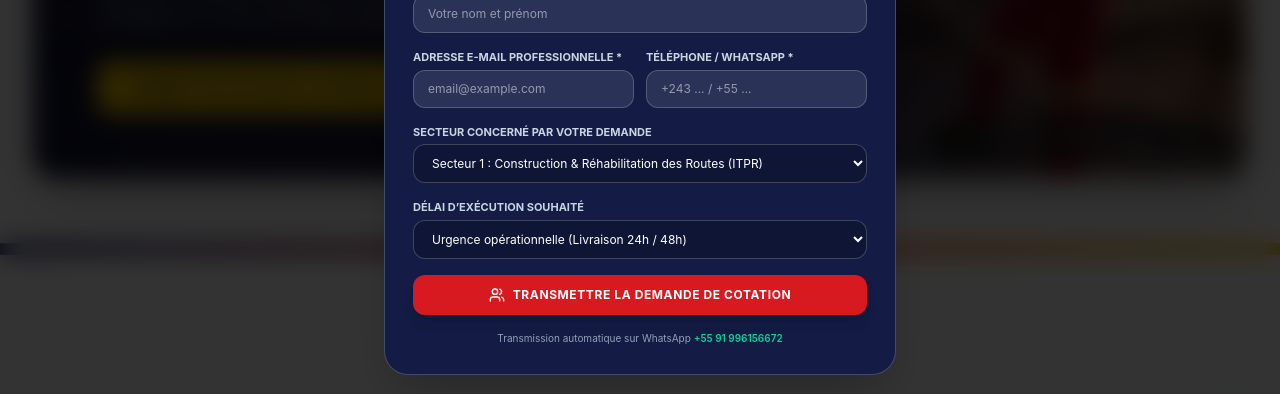
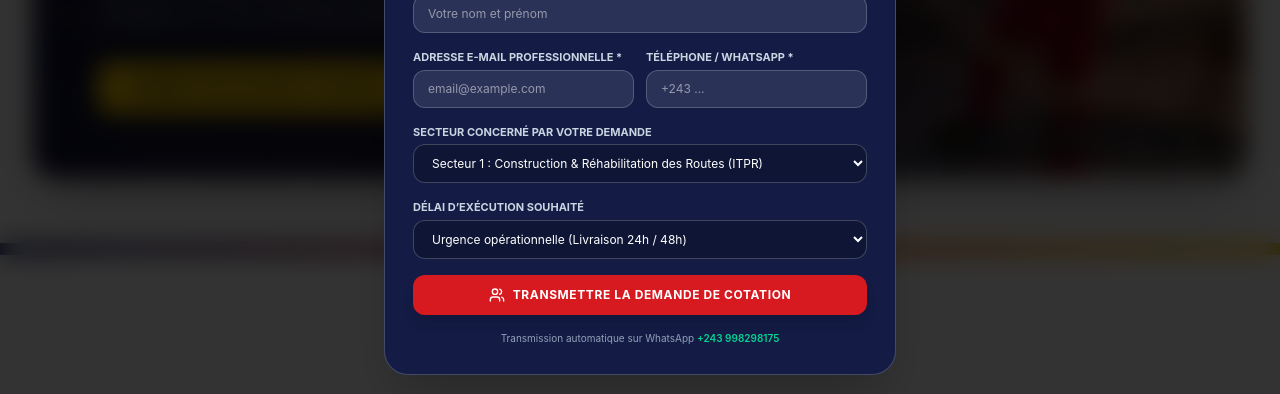
Before and after one commit to EducaTecnologia/kambalemachozi, a React (Vite) app: page / in a window 1280 px wide. Both pictures are taken after a click on the button "SOUMETTRE UN APPEL D’OFFRES". Shown: the part 5623-6017 px from the top of the page. Built offline with nearby package versions, Linux system fonts and the light colour scheme.

Commit message:
chore: update official contact phone number
Replace the old contact phone number with the new official +243 number across all components, placeholders, and internationalization files to ensure accurate communication channels.

```diff
--- a/src/components/ContactNewsletter.tsx
+++ b/src/components/ContactNewsletter.tsx
@@ -261,7 +261,7 @@ export const ContactNewsletter: React.FC<ContactNewsletterProps> = ({ currentLan
                     </label>
                     <input
                       type="tel"
-                      placeholder="+243 ... / +55 ..."
+                      placeholder="+243 ..."
                       value={formData.phone}
                       onChange={(e) => setFormData({ ...formData, phone: e.target.value })}
                       className="w-full px-4 py-3 rounded-xl bg-slate-50 border border-slate-200 text-slate-900 text-sm focus:bg-white focus:outline-hidden focus:ring-2 focus:ring-[#1B2A6B]"
--- a/src/components/PartnerModal.tsx
+++ b/src/components/PartnerModal.tsx
@@ -130,7 +130,7 @@ export const PartnerModal: React.FC<PartnerModalProps> = ({ isOpen, onClose, cur
                 </label>
                 <input
                   type="tel"
-                  placeholder="+243 ... / +55 ..."
+                  placeholder="+243 ..."
                   value={formData.phone}
                   onChange={(e) => setFormData({ ...formData, phone: e.target.value })}
                   className="w-full px-3.5 py-2.5 rounded-xl bg-white/10 border border-white/20 text-white text-xs focus:outline-hidden focus:ring-2 focus:ring-[#F7C600]"
--- a/src/components/VolunteerModal.tsx
+++ b/src/components/VolunteerModal.tsx
@@ -116,7 +116,7 @@ export const VolunteerModal: React.FC<VolunteerModalProps> = ({ isOpen, onClose,
                   <input
                     type="tel"
                     required
-                    placeholder="+243 ... / +55 ..."
+                    placeholder="+243 ..."
                     value={formData.phone}
                     onChange={(e) => setFormData({ ...formData, phone: e.target.value })}
                     className="w-full px-3.5 py-2.5 rounded-xl bg-white/10 border border-white/20 text-white text-xs focus:outline-hidden focus:ring-2 focus:ring-[#F7C600]"
--- a/src/data/i18n/ar.ts
+++ b/src/data/i18n/ar.ts
@@ -552,7 +552,7 @@ export const arTranslations: TranslationSchema = {
     intlUsaOrg: 'RCCM : CD/KNG/RCCM/20-A-01815 • ID.NAT : 01-F4300-N63029P',
     intlUsaLoc: 'N° Impôt : A2161439L • ARSP : 3914908074',
     formTitle: 'إرسال رسالة إلى السيد برتراند كامبالي ماتشوزي',
-    formSub: 'املأ النموذج أدناه للتواصل المباشر مع الإدارة العامة عبر واتساب (+55 91 996156672 / directeur@kambalemachozi.com).',
+    formSub: 'املأ النموذج أدناه للتواصل المباشر مع الإدارة العامة عبر واتساب (+243 998298175 / directeur@kambalemachozi.com).',
     nameLabel: 'الاسم الكامل / الشركة *',
     namePlaceholder: 'الاسم والشركة',
     emailLabel: 'البريد الإلكتروني *',
@@ -567,7 +567,7 @@ export const arTranslations: TranslationSchema = {
     ],
     msgLabel: 'رسالتكم أو المواصفات المطلوبة *',
     msgPlaceholder: 'صف مشروعك أو الكميات المطلوبة...',
-    sendBtn: 'إرسال عبر واتساب (+55 91 996156672)',
+    sendBtn: 'إرسال عبر واتساب (+243 998298175)',
     sentSuccessTitle: 'تم التجهيز للإرسال عبر واتساب!',
     sentSuccessDesc: 'تم تجهيز بياناتكم للإرسال المباشر إلى الإدارة العامة عبر تطبيق واتساب.'
   },
@@ -578,7 +578,7 @@ export const arTranslations: TranslationSchema = {
     quickLinksTitle: 'التنقل',
     programsTitle: 'قطاعاتنا الخمسة',
     donateBoxTitle: 'عروض الأسعار والعقود',
-    donateBoxDesc: 'واتساب : +55 91 996156672 • بريد : directeur@kambalemachozi.com • كينشاسا.',
+    donateBoxDesc: 'واتساب : +243 998298175 • بريد : directeur@kambalemachozi.com • كينشاسا.',
     donateBoxBtn: 'طلب عرض سعر',
     copyright: '© 2026 ETS KAMBALE MACHOZI (KM). جميع الحقوق محفوظة.',
     allRightsReserved: 'بناء المستقبل في جمهورية الكونغو الديمقراطية.',
--- a/src/data/i18n/en.ts
+++ b/src/data/i18n/en.ts
@@ -553,7 +553,7 @@ export const enTranslations: TranslationSchema = {
     intlUsaOrg: 'RCCM: CD/KNG/RCCM/20-A-01815 • ID.NAT: 01-F4300-N63029P',
     intlUsaLoc: 'Tax ID: A2161439L • ARSP: 3914908074',
     formTitle: 'Send a message to Mr. Bertrand Kambale Machozi',
-    formSub: 'Complete the form below to reach General Management directly via WhatsApp (+55 91 996156672 / directeur@kambalemachozi.com).',
+    formSub: 'Complete the form below to reach General Management directly via WhatsApp (+243 998298175 / directeur@kambalemachozi.com).',
     nameLabel: 'Full Name / Company *',
     namePlaceholder: 'Your name and company',
     emailLabel: 'Email Address *',
@@ -568,7 +568,7 @@ export const enTranslations: TranslationSchema = {
     ],
     msgLabel: 'Your message or technical specifications *',
     msgPlaceholder: 'Describe your project, required quantities, or operational site...',
-    sendBtn: 'Send to WhatsApp (+55 91 996156672)',
+    sendBtn: 'Send to WhatsApp (+243 998298175)',
     sentSuccessTitle: 'Message dispatched to WhatsApp!',
     sentSuccessDesc: 'Your request has been prepared for immediate dispatch to General Management on WhatsApp.'
   },
@@ -579,7 +579,7 @@ export const enTranslations: TranslationSchema = {
     quickLinksTitle: 'Navigation',
     programsTitle: 'Our 5 Sectors',
     donateBoxTitle: 'Quotes & Contracts',
-    donateBoxDesc: 'WhatsApp: +55 91 996156672 • Email: directeur@kambalemachozi.com • HQ: Gombe, Kinshasa.',
+    donateBoxDesc: 'WhatsApp: +243 998298175 • Email: directeur@kambalemachozi.com • HQ: Gombe, Kinshasa.',
     donateBoxBtn: 'Request a quote',
     copyright: '© 2026 ETS KAMBALE MACHOZI (KM). All rights reserved.',
     allRightsReserved: 'Building the Future in the Democratic Republic of the Congo.',
--- a/src/data/i18n/es.ts
+++ b/src/data/i18n/es.ts
@@ -553,7 +553,7 @@ export const esTranslations: TranslationSchema = {
     intlUsaOrg: 'RCCM : CD/KNG/RCCM/20-A-01815 • ID.NAT : 01-F4300-N63029P',
     intlUsaLoc: 'N° Impôt : A2161439L • ARSP : 3914908074',
     formTitle: 'Enviar un mensaje al Sr. Bertrand Kambale Machozi',
-    formSub: 'Complete el formulario para contactar directamente con la Dirección General vía WhatsApp (+55 91 996156672 / directeur@kambalemachozi.com).',
+    formSub: 'Complete el formulario para contactar directamente con la Dirección General vía WhatsApp (+243 998298175 / directeur@kambalemachozi.com).',
     nameLabel: 'Nombre completo / Empresa *',
     namePlaceholder: 'Su nombre y empresa',
     emailLabel: 'Correo electrónico *',
@@ -568,7 +568,7 @@ export const esTranslations: TranslationSchema = {
     ],
     msgLabel: 'Su mensaje o especificaciones *',
     msgPlaceholder: 'Describa su proyecto, cantidades requeridas o sitio de operación...',
-    sendBtn: 'Enviar a WhatsApp (+55 91 996156672)',
+    sendBtn: 'Enviar a WhatsApp (+243 998298175)',
     sentSuccessTitle: '¡Mensaje transmitido a WhatsApp!',
     sentSuccessDesc: 'Su información ha sido preparada para su envío inmediato a la Dirección General por WhatsApp.'
   },
@@ -579,7 +579,7 @@ export const esTranslations: TranslationSchema = {
     quickLinksTitle: 'Navegación',
     programsTitle: 'Nuestros 5 Sectores',
     donateBoxTitle: 'Cotizaciones y Contratos',
-    donateBoxDesc: 'WhatsApp : +55 91 996156672 • Email : directeur@kambalemachozi.com • Sede : Gombe, Kinshasa.',
+    donateBoxDesc: 'WhatsApp : +243 998298175 • Email : directeur@kambalemachozi.com • Sede : Gombe, Kinshasa.',
     donateBoxBtn: 'Solicitar cotización',
     copyright: '© 2026 ETS KAMBALE MACHOZI (KM). Todos los derechos reservados.',
     allRightsReserved: 'Construir el Futuro en la República Democrática del Congo.',
--- a/src/data/i18n/fr.ts
+++ b/src/data/i18n/fr.ts
@@ -570,7 +570,7 @@ export const frTranslations: TranslationSchema = {
     intlUsaOrg: 'RCCM : CD/KNG/RCCM/20-A-01815 • ID.NAT : 01-F4300-N63029P',
     intlUsaLoc: 'N° Impôt : A2161439L • ARSP : 3914908074',
     formTitle: 'Envoyer un message à M. Bertrand Kambale Machozi',
-    formSub: 'Remplissez le formulaire ci-dessous pour joindre la Direction Générale via WhatsApp (+55 91 996156672 / directeur@kambalemachozi.com).',
+    formSub: 'Remplissez le formulaire ci-dessous pour joindre la Direction Générale via WhatsApp (+243 998298175 / directeur@kambalemachozi.com).',
     nameLabel: 'Nom complet / Société *',
     namePlaceholder: 'Votre nom et organisation',
     emailLabel: 'Adresse e-mail *',
@@ -585,7 +585,7 @@ export const frTranslations: TranslationSchema = {
     ],
     msgLabel: 'Votre message ou cahier des charges *',
     msgPlaceholder: 'Décrivez votre projet, les quantités souhaitées ou le site d’intervention...',
-    sendBtn: 'Envoyer vers WhatsApp (+55 91 996156672)',
+    sendBtn: 'Envoyer vers WhatsApp (+243 998298175)',
     sentSuccessTitle: 'Message transmis vers WhatsApp !',
     sentSuccessDesc: 'Votre message a été préparé pour transmission immédiate à notre Direction Générale sur WhatsApp.'
   },
@@ -596,7 +596,7 @@ export const frTranslations: TranslationSchema = {
     quickLinksTitle: 'Navigation',
     programsTitle: 'Nos 5 Secteurs',
     donateBoxTitle: 'Cotation & Contrats',
-    donateBoxDesc: 'WhatsApp : +55 91 996156672 • Email : directeur@kambalemachozi.com • Siège : Gombe, Kinshasa.',
+    donateBoxDesc: 'WhatsApp : +243 998298175 • Email : directeur@kambalemachozi.com • Siège : Gombe, Kinshasa.',
     donateBoxBtn: 'Demander un devis',
     copyright: '© 2026 ETS KAMBALE MACHOZI (KM). Tous droits réservés.',
     allRightsReserved: 'Construire l’Avenir en République Démocratique du Congo.',
--- a/src/data/i18n/pt.ts
+++ b/src/data/i18n/pt.ts
@@ -569,7 +569,7 @@ export const ptTranslations: TranslationSchema = {
     intlUsaOrg: 'RCCM : CD/KNG/RCCM/20-A-01815 • ID.NAT : 01-F4300-N63029P',
     intlUsaLoc: 'N° Impôt : A2161439L • ARSP : 3914908074',
     formTitle: 'Envie uma mensagem ao Sr. Bertrand Kambale Machozi',
-    formSub: 'Preencha o formulário abaixo para falar diretamente com a Direção Geral via WhatsApp (+55 91 996156672 / directeur@kambalemachozi.com).',
+    formSub: 'Preencha o formulário abaixo para falar diretamente com a Direção Geral via WhatsApp (+243 998298175 / directeur@kambalemachozi.com).',
     nameLabel: 'Nome completo / Empresa *',
     namePlaceholder: 'Seu nome e empresa',
     emailLabel: 'Endereço de e-mail *',
@@ -584,7 +584,7 @@ export const ptTranslations: TranslationSchema = {
     ],
     msgLabel: 'Sua mensagem ou especificação técnica *',
     msgPlaceholder: 'Descreva seu projeto, volumes necessários ou local de operação...',
-    sendBtn: 'Enviar para WhatsApp (+55 91 996156672)',
+    sendBtn: 'Enviar para WhatsApp (+243 998298175)',
     sentSuccessTitle: 'Mensagem transmitida para o WhatsApp!',
     sentSuccessDesc: 'Suas informações foram preparadas para envio imediato à nossa Direção Geral no WhatsApp.'
   },
@@ -595,7 +595,7 @@ export const ptTranslations: TranslationSchema = {
     quickLinksTitle: 'Navegação',
     programsTitle: 'Nossos 5 Setores',
     donateBoxTitle: 'Cotações & Contratos',
-    donateBoxDesc: 'WhatsApp : +55 91 996156672 • Email : directeur@kambalemachozi.com • Sede : Gombe, Kinshasa.',
+    donateBoxDesc: 'WhatsApp : +243 998298175 • Email : directeur@kambalemachozi.com • Sede : Gombe, Kinshasa.',
     donateBoxBtn: 'Solicitar cotação',
     copyright: '© 2026 ETS KAMBALE MACHOZI (KM). Todos os direitos reservados.',
     allRightsReserved: 'Construir o Futuro na República Democrática do Congo.',
--- a/src/data/i18n/zh.ts
+++ b/src/data/i18n/zh.ts
@@ -553,7 +553,7 @@ export const zhTranslations: TranslationSchema = {
     intlUsaOrg: 'RCCM : CD/KNG/RCCM/20-A-01815 • ID.NAT : 01-F4300-N63029P',
     intlUsaLoc: '税号 (N° Impôt) : A2161439L • ARSP : 3914908074',
     formTitle: '向 Bertrand Kambale Machozi 总经理发送信息',
-    formSub: '请填写以下表格直接通过 WhatsApp 联系总经理办公室（电话：+55 91 996156672 / 邮箱：directeur@kambalemachozi.com）。',
+    formSub: '请填写以下表格直接通过 WhatsApp 联系总经理办公室（电话：+243 998298175 / 邮箱：directeur@kambalemachozi.com）。',
     nameLabel: '姓名 / 公司名称 *',
     namePlaceholder: '您的姓名与所属公司',
     emailLabel: '电子邮箱 *',
@@ -568,7 +568,7 @@ export const zhTranslations: TranslationSchema = {
     ],
     msgLabel: '您的需求说明或技术规范 *',
     msgPlaceholder: '请描述您的工程项目、采购数量或矿区交付地点...',
-    sendBtn: '发送至 WhatsApp (+55 91 996156672)',
+    sendBtn: '发送至 WhatsApp (+243 998298175)',
     sentSuccessTitle: '已准备发送至 WhatsApp！',
     sentSuccessDesc: '您的咨询信息已准备完毕，将直接转交总经理办公室 WhatsApp 处理。'
   },
@@ -579,7 +579,7 @@ export const zhTranslations: TranslationSchema = {
     quickLinksTitle: '快速导航',
     programsTitle: '五大战略板块',
     donateBoxTitle: '商务报价与合同',
-    donateBoxDesc: 'WhatsApp：+55 91 996156672 • 邮箱：directeur@kambalemachozi.com • 总部：金沙萨 Gombe 区',
+    donateBoxDesc: 'WhatsApp：+243 998298175 • 邮箱：directeur@kambalemachozi.com • 总部：金沙萨 Gombe 区',
     donateBoxBtn: '获取商务报价',
     copyright: '© 2026 ETS KAMBALE MACHOZI (KM). 保留所有权利。',
     allRightsReserved: '筑造未来 — 刚果民主共和国多领域战略合作伙伴。',
--- a/src/utils/whatsapp.ts
+++ b/src/utils/whatsapp.ts
@@ -7,8 +7,8 @@
  * - Eliminates all api.whatsapp.com links to prevent ERR_CONNECTION_REFUSED
  */
 
-export const WHATSAPP_NUMBER = '5591996156672';
-export const WHATSAPP_DISPLAY = '+55 91 996156672';
+export const WHATSAPP_NUMBER = '243998298175';
+export const WHATSAPP_DISPLAY = '+243 998298175';
 export const EMAIL_DIRECTEUR = 'directeur@kambalemachozi.com';
 export const EMAIL_COMMERCIAL = 'contact@kambalemachozi.com';
 
```
Also changed, not shown: src/components/OtherWaysToDonatePage.tsx (+5 -5 lines).
